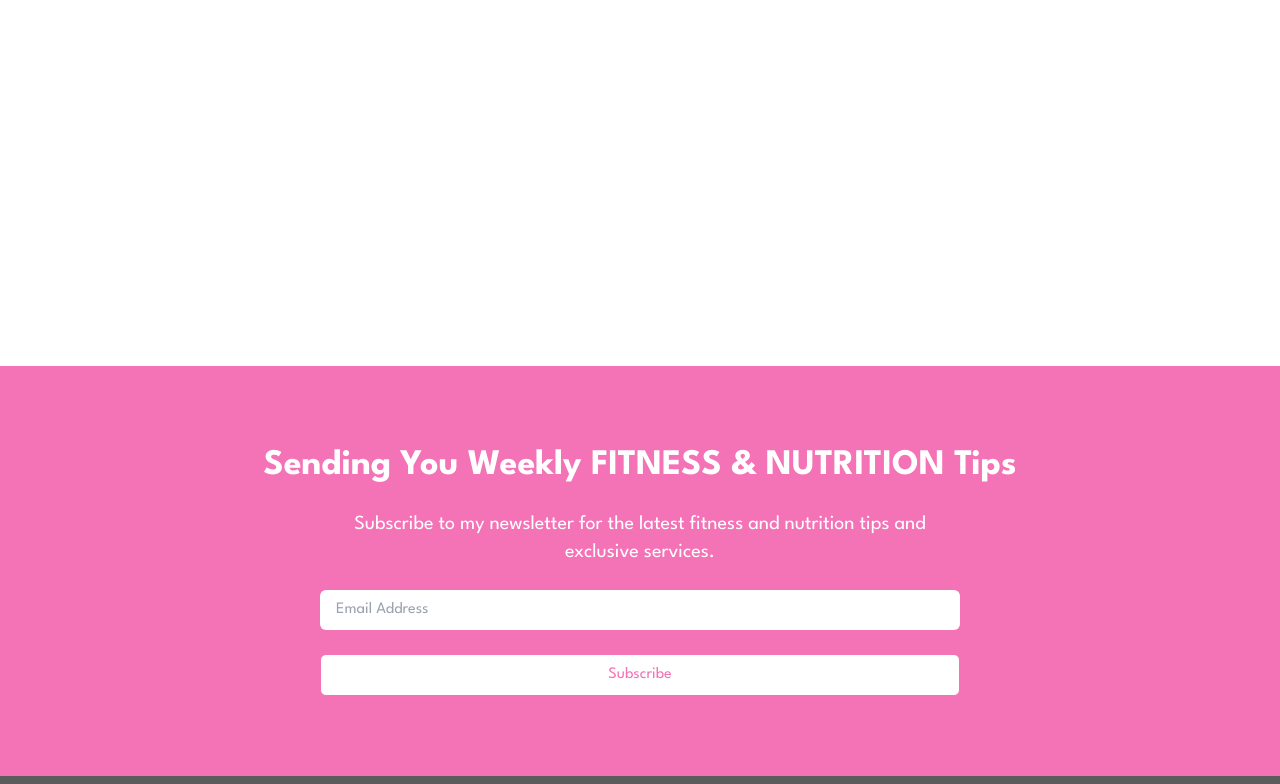
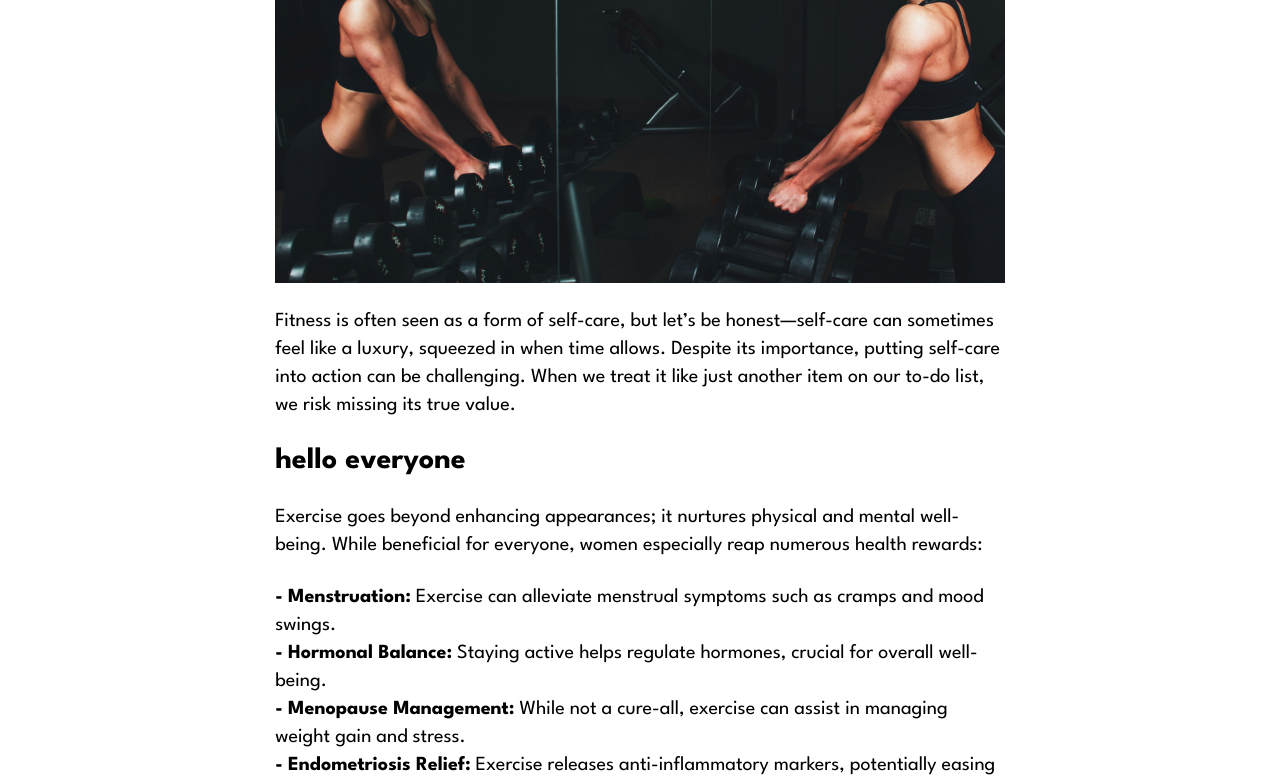
Before and after one commit to xVelkow/AYA.K, a Next.js app: page /blogs/1 in a window 1280 px wide. Before the commit this address had no page. Shown: the part 500-1284 px from the top of the page. Built offline with nearby package versions, Linux system fonts and the light colour scheme; grey boxes are pictures that could not be loaded; a web font is replaced by a local one.

Commit message:
adding first blog

```diff
--- /dev/null
+++ b/src/app/blogs/1/page.tsx
@@ -0,0 +1,39 @@
+import Blog from "../Blog";
+import Headline from "../Headline";
+import Content from "../Content";
+import Title from "../Title";
+import SubTitle from "../SubTitle";
+import BlogImage from "../BlogImage";
+import Paragraph from "../Paragraph";
+import ParagraphGroup from "../ParagraphGroup";
+import Button from "../Button";
+
+export default function Page() {
+    return <Blog>
+        <Headline>Why Training is Important for Women’s Health</Headline>
+        <BlogImage src="/blogs/1.jpg" alt="im" width={300} height={300} />
+        <Content>
+            <Paragraph>Fitness is often seen as a form of self-care, but let’s be honest—self-care can sometimes feel like a luxury, squeezed in when time allows. Despite its importance, putting self-care into action can be challenging. When we treat it like just another item on our to-do list, we risk missing its true value.</Paragraph>
+            <Title>hello everyone</Title>
+            <Paragraph>Exercise goes beyond enhancing appearances; it nurtures physical and mental well-being. While beneficial for everyone, women especially reap numerous health rewards:</Paragraph>
+            <ParagraphGroup>
+                <Paragraph><strong>- Menstruation:</strong> Exercise can alleviate menstrual symptoms such as cramps and mood swings.</Paragraph>
+                <Paragraph><strong>- Hormonal Balance:</strong> Staying active helps regulate hormones, crucial for overall well-being.</Paragraph>
+                <Paragraph><strong>- Menopause Management:</strong> While not a cure-all, exercise can assist in managing weight gain and stress.</Paragraph>
+                <Paragraph><strong>- Endometriosis Relief:</strong> Exercise releases anti-inflammatory markers, potentially easing symptoms.</Paragraph>
+                <Paragraph><strong>- Pregnancy Preparation:</strong> Gentle exercises during pregnancy ease discomfort and prepare the body for childbirth.</Paragraph>
+                <Paragraph><strong>- Diabetes Management:</strong> Regular exercise, coupled with a balanced diet, aids in stabilizing blood sugar levels.</Paragraph>
+                <Paragraph><strong>- Pain Alleviation:</strong> Strength training can ease aches and promote overall comfort.</Paragraph>
+                <Paragraph><strong>- Blood Pressure Control:</strong> Exercise strengthens the heart and enhances circulation, crucial for managing blood pressure.</Paragraph>
+            </ParagraphGroup>
+            <Paragraph>These insights highlight a simple truth: exercise is fundamental for women's health.</Paragraph>
+            <Paragraph>I encourage you to honor and care for your body, treating it with the same dedication you give other aspects of your life. Exercise isn't just self-care; it's an essential component of a balanced lifestyle.</Paragraph>
+            <SubTitle>“I really don’t have time to workout.”</SubTitle>
+            <Paragraph>I understand finding time for exercise can seem daunting. However, prioritizing your well-being amidst life's demands is crucial. Whether it's an hour daily or just 15 minutes every other day, making a commitment to yourself is vital. Research indicates that scheduling and forming healthy habits can reduce stress and enhance mental well-being. By prioritizing exercise in your schedule, you increase the likelihood of reaping its benefits.</Paragraph>
+            <SubTitle>“But, I don’t know where to start?”</SubTitle>
+            <Paragraph>Here is where I come in. As a certified personal trainer and Nutrition specialist, I offer online coaching programs that integrate both physical training and nutrition.</Paragraph>
+            <Paragraph><strong>My goal is to help you achieve your goals quickly and healthily.</strong></Paragraph>
+            <Button href="/services">Choose Your Plan NOW!</Button>
+        </Content>
+    </Blog>
+}
--- /dev/null
+++ b/src/app/blogs/Blog.tsx
@@ -0,0 +1,9 @@
+export default function Blog({
+    children,
+}: Readonly<{
+    children: React.ReactNode;
+}>) {
+    return <main className="flex flex-col justify-center items-center gap-6 py-16 px-8">
+        {children}
+    </main>
+}
--- /dev/null
+++ b/src/app/blogs/BlogImage.tsx
@@ -0,0 +1,12 @@
+import Image from 'next/image';
+
+export default function BlogImage({
+    src, alt, width, height
+}: Readonly<{
+    src: string;
+    alt: string;
+    width: number;
+    height: number;
+}>) {
+    return <Image src={src} alt={alt} width={width} height={height} className="w-full md:w-4/5 xl:w-3/5 object-cover"/>
+}
--- /dev/null
+++ b/src/app/blogs/Button.tsx
@@ -0,0 +1,14 @@
+import Link from "next/link";
+
+export default function Button({
+    children, href
+}: Readonly<{
+    children: React.ReactNode;
+    href: string;
+}>) {
+    return <div className="w-full flex justify-center items-center">
+        <Link href={href} className="bg-primary-600 text-white w-fit text-xl py-3 px-9 rounded-md uppercase">
+            {children}
+        </Link>
+    </div>
+}
--- /dev/null
+++ b/src/app/blogs/Content.tsx
@@ -0,0 +1,9 @@
+export default function Content({
+    children,
+}: Readonly<{
+    children: React.ReactNode;
+}>) {
+    return <main className="flex flex-col gap-6 md:w-4/5 xl:w-3/5">
+        {children}
+    </main>
+}
--- /dev/null
+++ b/src/app/blogs/Headline.tsx
@@ -0,0 +1,9 @@
+export default function Headline({
+    children,
+}: Readonly<{
+    children: React.ReactNode;
+}>) {
+    return <div className="text-center text-5xl md:text-6xl xl:text-7xl font-bold">
+        {children}
+    </div>
+}
--- /dev/null
+++ b/src/app/blogs/Paragraph.tsx
@@ -0,0 +1,9 @@
+export default function Paragraph({
+    children,
+}: Readonly<{
+    children: React.ReactNode;
+}>) {
+    return <div className="text-xl text-left">
+        {children}
+    </div>
+}
--- /dev/null
+++ b/src/app/blogs/ParagraphGroup.tsx
@@ -0,0 +1,9 @@
+export default function ParagraphGroup({
+    children,
+}: Readonly<{
+    children: React.ReactNode;
+}>) {
+    return <div className="">
+        {children}
+    </div>
+}
--- /dev/null
+++ b/src/app/blogs/SubTitle.tsx
@@ -0,0 +1,9 @@
+export default function SubTitle({
+    children,
+}: Readonly<{
+    children: React.ReactNode;
+}>) {
+    return <div className="text-2xl font-semibold text-left">
+        {children}
+    </div>
+}
--- /dev/null
+++ b/src/app/blogs/Title.tsx
@@ -0,0 +1,9 @@
+export default function Title({
+    children,
+}: Readonly<{
+    children: React.ReactNode;
+}>) {
+    return <div className="text-3xl font-bold text-left">
+        {children}
+    </div>
+}
```
Also changed, not shown: public/blogs/1.jpg (added).
